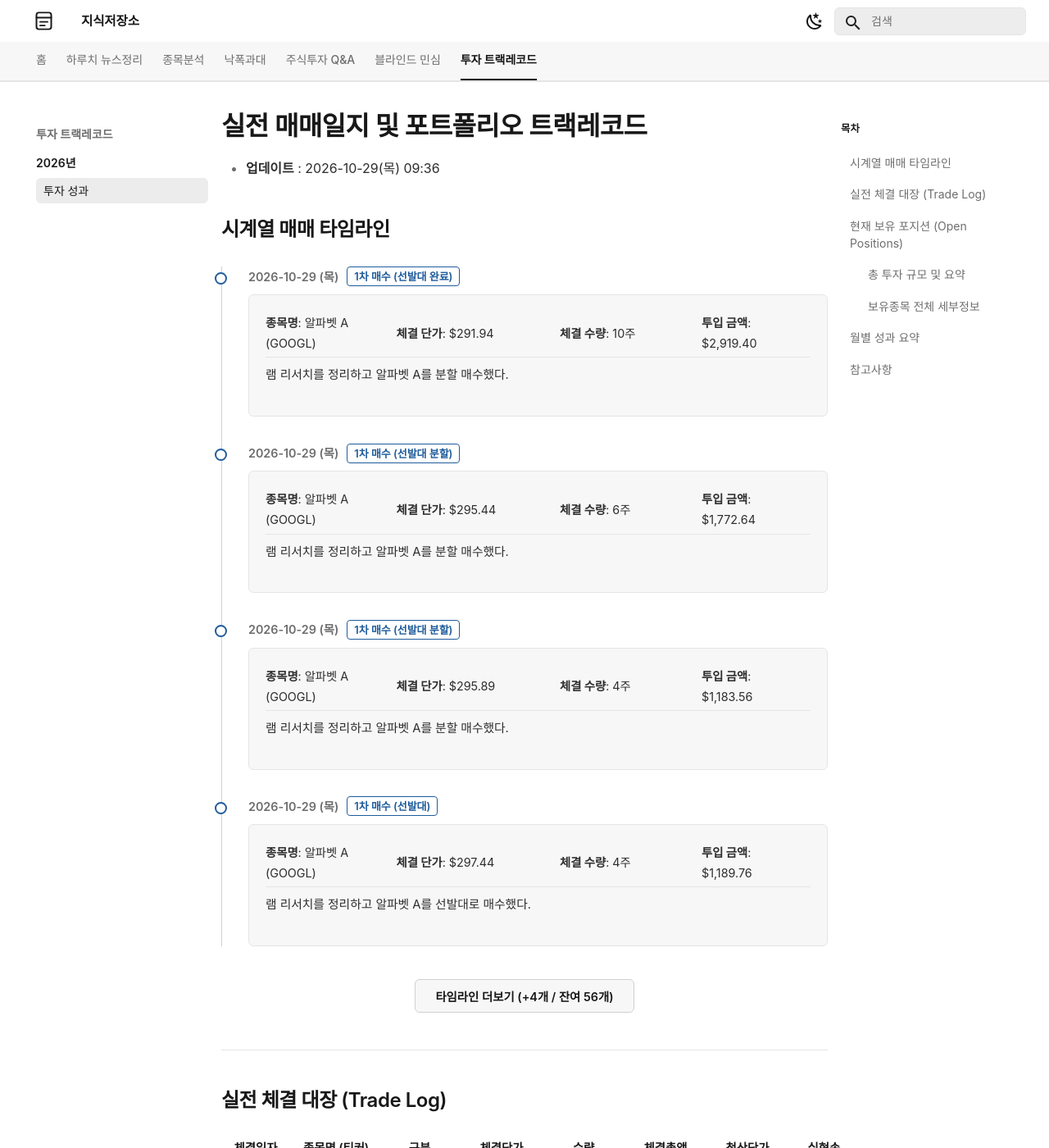
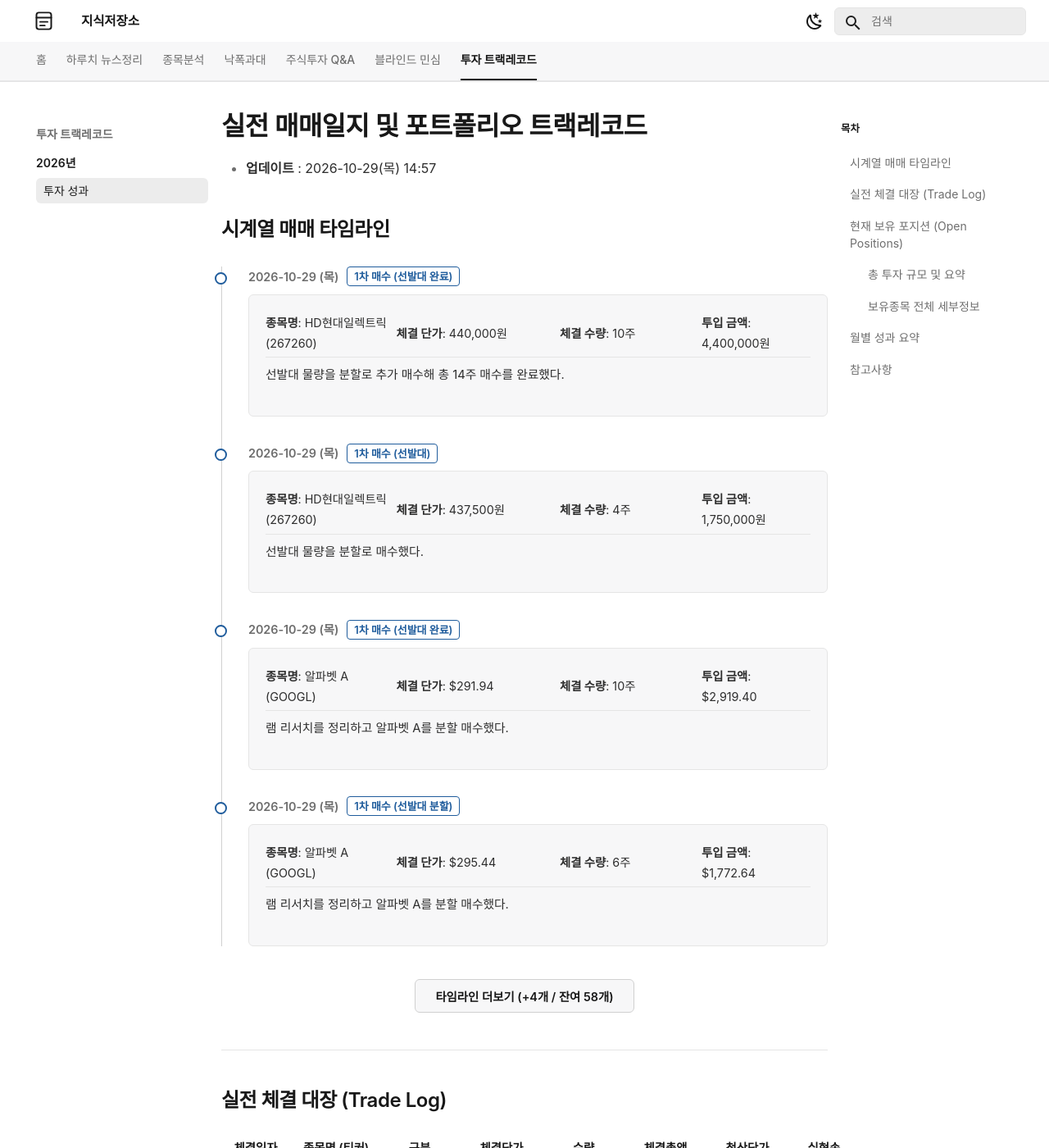
Before and after one commit to ju-sic/ju-sic.github.io, an MkDocs documentation site: the page built from docs/records/2026/trade-track-record.md, in a window 1280 px wide and 1400 px high. Shown: the whole window at 82% size. Built offline with MkDocs 1.6.1 and Material for MkDocs 9.7.7, drawn with Linux system fonts in a browser that asks for light colours; some web fonts are replaced; a script that is not in the unit is left out; some of the changed text lies outside the part shown.

Commit message:
2026년 10월 29일 HD현대일렉트릭 1차 선발대 분할 매수 기록 업데이트 배포

```diff
--- a/docs/records/2026/trade-track-record.md
+++ b/docs/records/2026/trade-track-record.md
@@ -1,11 +1,47 @@
 # 실전 매매일지 및 포트폴리오 트랙레코드
 
-- **업데이트** : 2026-10-29(목) 09:36
+- **업데이트** : 2026-10-29(목) 14:57
 
 
 ## 시계열 매매 타임라인
 
 <div class="kb-timeline">
+  <div class="kb-timeline-item">
+    <div class="kb-timeline-marker kb-timeline-marker--buy"></div>
+    <div class="kb-timeline-header">
+      <span class="kb-timeline-date">2026-10-29 (목)</span>
+      <span class="kb-badge kb-badge--buy">1차 매수 (선발대 완료)</span>
+    </div>
+    <div class="kb-timeline-body">
+      <table class="kb-timeline-table">
+        <tr>
+          <td><strong>종목명</strong>: HD현대일렉트릭 (267260)</td>
+          <td><strong>체결 단가</strong>: 440,000원</td>
+          <td><strong>체결 수량</strong>: 10주</td>
+          <td><strong>투입 금액</strong>: 4,400,000원</td>
+        </tr>
+      </table>
+      <p class="kb-timeline-desc">선발대 물량을 분할로 추가 매수해 총 14주 매수를 완료했다.</p>
+    </div>
+  </div>
+  <div class="kb-timeline-item">
+    <div class="kb-timeline-marker kb-timeline-marker--buy"></div>
+    <div class="kb-timeline-header">
+      <span class="kb-timeline-date">2026-10-29 (목)</span>
+      <span class="kb-badge kb-badge--buy">1차 매수 (선발대)</span>
+    </div>
+    <div class="kb-timeline-body">
+      <table class="kb-timeline-table">
+        <tr>
+          <td><strong>종목명</strong>: HD현대일렉트릭 (267260)</td>
+          <td><strong>체결 단가</strong>: 437,500원</td>
+          <td><strong>체결 수량</strong>: 4주</td>
+          <td><strong>투입 금액</strong>: 1,750,000원</td>
+        </tr>
+      </table>
+      <p class="kb-timeline-desc">선발대 물량을 분할로 매수했다.</p>
+    </div>
+  </div>
   <div class="kb-timeline-item">
     <div class="kb-timeline-marker kb-timeline-marker--buy"></div>
     <div class="kb-timeline-header">
@@ -1208,6 +1244,8 @@
 
 | 체결일자 | 종목명 (티커) | 구분 | 체결단가 | 수량 | 체결총액 | 청산단가 | 실현손익 | 수익률 | 보유일 |
 | :---: | :--- | :---: | :---: | :---: | :---: | :---: | :---: | :---: | :---: |
+| **10-29** | [HD현대일렉트릭 (`267260`)](../../stocks/2026/10/hd-hyundai-electric.md) | 매수 (1차) | 440,000원 | 10주 | 4,400,000원 | — | (미실현) | — | — |
+| **10-29** | [HD현대일렉트릭 (`267260`)](../../stocks/2026/10/hd-hyundai-electric.md) | 매수 (1차) | 437,500원 | 4주 | 1,750,000원 | — | (미실현) | — | — |
 | **10-29** | [알파벳 A (`GOOGL`)](../../stocks/2026/09/alphabet.md) | 매수 (1차) | $291.94 | 10주 | $2,919.40 | — | (미실현) | — | — |
 | **10-29** | [알파벳 A (`GOOGL`)](../../stocks/2026/09/alphabet.md) | 매수 (1차) | $295.44 | 6주 | $1,772.64 | — | (미실현) | — | — |
 | **10-29** | [알파벳 A (`GOOGL`)](../../stocks/2026/09/alphabet.md) | 매수 (1차) | $295.89 | 4주 | $1,183.56 | — | (미실현) | — | — |
@@ -1285,12 +1323,12 @@
 <div class="kb-portfolio-metrics">
   <div class="kb-portfolio-metric-card">
     <span class="label">현재 총 투자원금</span>
-    <span class="value">약 15,365,000원</span>
-    <span class="sub">해외 $7,065.36 + 국내 5,924,800원 (총 2개 종목)</span>
+    <span class="value">약 21,515,000원</span>
+    <span class="sub">해외 $7,065.36 + 국내 12,074,800원 (총 3개 종목)</span>
   </div>
   <div class="kb-portfolio-metric-card">
     <span class="label">최대 비중 종목</span>
-    <span class="value">알파벳 A (61.4%)</span>
+    <span class="value">알파벳 A (43.9%)</span>
     <span class="sub">알파벳 A 24주 ($7,065.36)</span>
   </div>
   <div class="kb-portfolio-metric-card">
@@ -1300,8 +1338,8 @@
   </div>
   <div class="kb-portfolio-metric-card">
     <span class="label">현재 총 평가금액</span>
-    <span class="value">약 15,597,000원</span>
-    <span class="sub">평가손익 약 +232,000원 (+1.51%)</span>
+    <span class="value">약 21,794,000원</span>
+    <span class="sub">평가손익 약 +279,000원 (+1.30%)</span>
   </div>
 </div>
 
@@ -1309,10 +1347,11 @@
 
 | 종목명 (티커) | 비중 | 최초 진입일자 | 보유수량 | 평균매수가 | 현재가 | 평가손익 (수익률) |
 | :--- | :---: | :---: | :---: | :---: | :---: | :---: |
-| [알파벳 A (`GOOGL`)](../../stocks/2026/09/alphabet.md) | **61.4%** | 2026-10-29 | 24주 | $294.39 | $292.50 | **-$45.36 (-0.64%)** |
-| [HD현대 (`267250`)](../../stocks/2026/10/hd-hyundai.md) | **38.6%** | 2026-10-26 | 44주 | 134,655원 | 141,300원 | **+292,400원 (+4.94%)** |
+| [알파벳 A (`GOOGL`)](../../stocks/2026/09/alphabet.md) | **43.9%** | 2026-10-29 | 24주 | $294.39 | $292.50 | **-$45.36 (-0.64%)** |
+| [HD현대일렉트릭 (`267260`)](../../stocks/2026/10/hd-hyundai-electric.md) | **28.6%** | 2026-10-29 | 14주 | 439,286원 | 443,000원 | **+52,000원 (+0.85%)** |
+| [HD현대 (`267250`)](../../stocks/2026/10/hd-hyundai.md) | **27.5%** | 2026-10-26 | 44주 | 134,655원 | 141,200원 | **+288,000원 (+4.86%)** |
 
-> *비중은 총 투자원금(약 15,365,000원, 환율 1,336.1원 기준) 기준 비중입니다.*
+> *비중은 총 투자원금(약 21,515,000원, 환율 1,336.1원 기준) 기준 비중입니다.*
 
 
 ---
```
Also changed, not shown: other parts of docs/records/2026/trade-track-record.md (+2 -2 lines), docs/index.md (+1 -1 lines).
